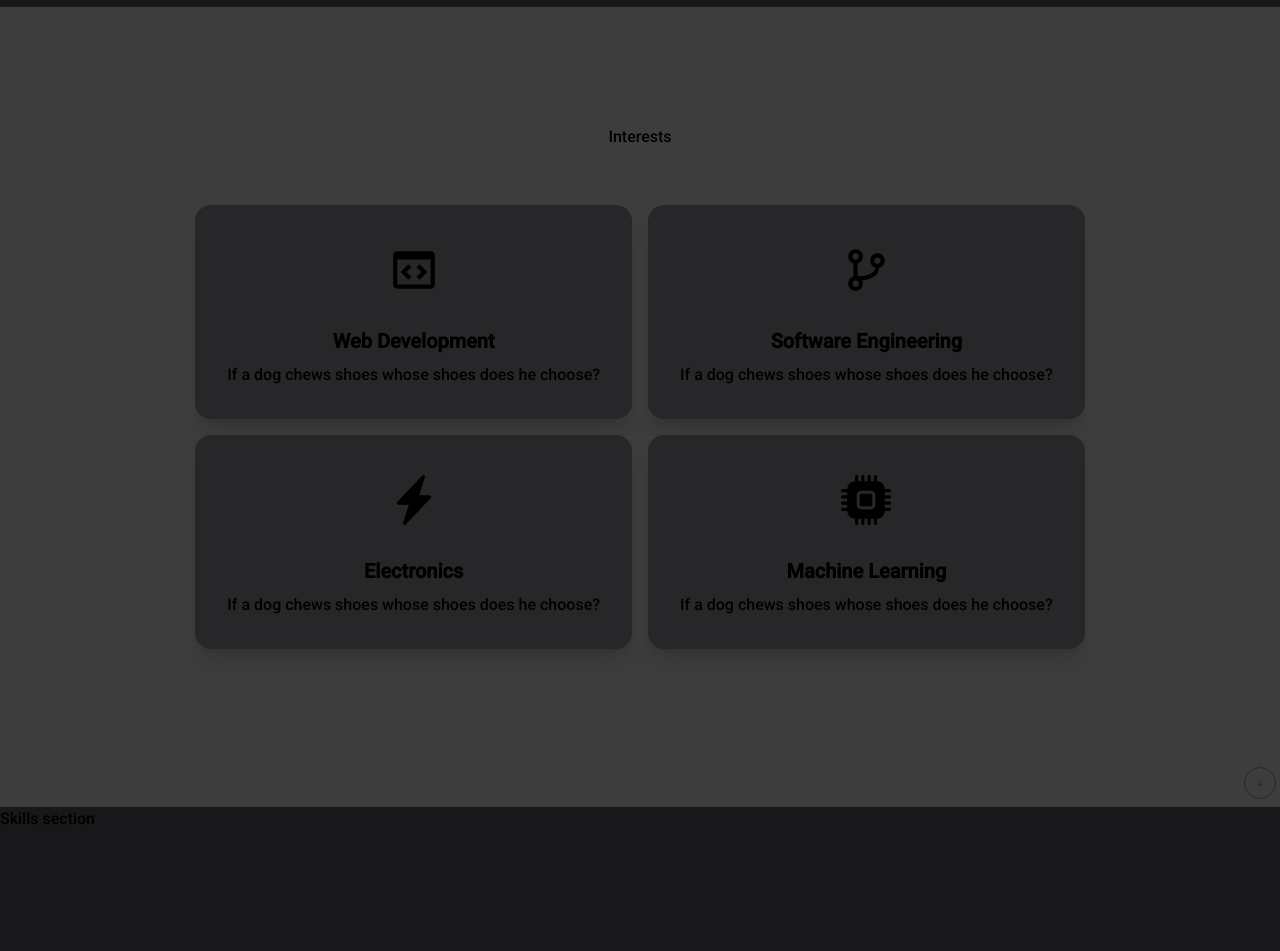
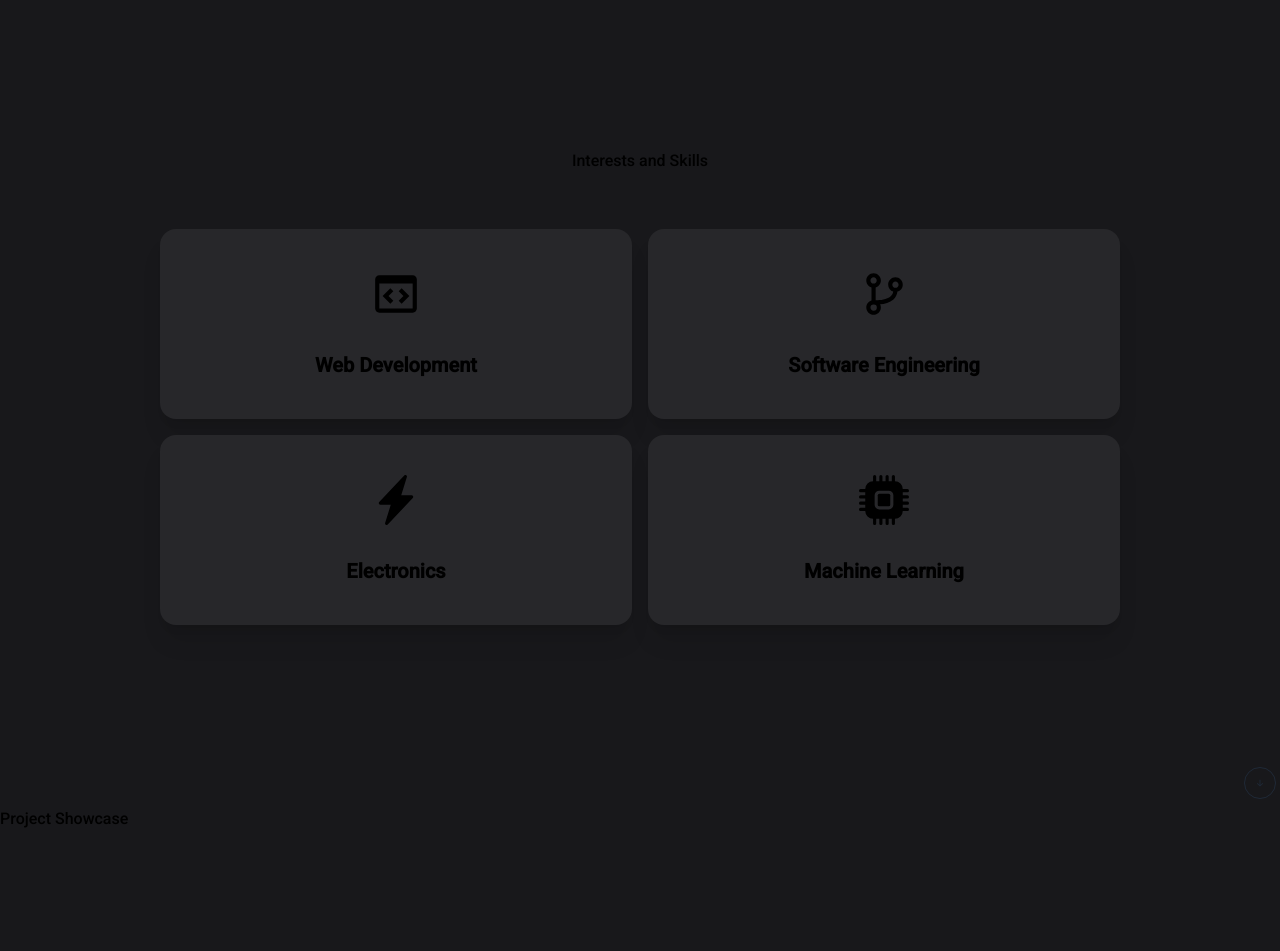
Before and after one commit to tamzeedq/personal_website, a Next.js app: page / in a window 1280 px wide. Shown: the part 1141-2092 px from the top of the page. Built offline with nearby package versions, Linux system fonts and the light colour scheme.

Commit message:
combined skills and interests

```diff
--- a/src/app/globals.css
+++ b/src/app/globals.css
@@ -25,5 +25,5 @@ body {
     )
     rgb(var(--background-start-rgb)); */
 
-  background: rgb(61, 61, 61);
+  background: rgb(24 24 27);
 }
--- a/src/app/page.tsx
+++ b/src/app/page.tsx
@@ -65,57 +65,65 @@ export default function Home() {
 
       {/* Interests flex justify-center items-center*/}
       <div id="interests" className='min-h-screen flex flex-col items-center justify-center gap-4 relative'>
-        <label className=''>Interests</label>
-        <div className='grid gap-4 md:grid-cols-2 md:grid-rows-2 sm:grid-rows-4 py-10'>
-          <div className="card w-[100%] bg-base-100 shadow-xl bg-zinc-800 transform transition-transform hover:scale-105">
+        <label className=''>Interests and Skills</label>
+        <div className='grid gap-4 md:grid-cols-2 md:grid-rows-2 sm:grid-rows-4 py-10 w-[75%]'>
+          <div className="group card w-[100%] bg-base-100 shadow-xl bg-zinc-800 transform transition-transform hover:scale-105">
             <figure className="px-10 pt-10">
               <BiCodeBlock size={50}></BiCodeBlock>
             </figure>
             <div className="card-body items-center text-center">
               <h2 className="card-title">Web Development</h2>
-              <p>If a dog chews shoes whose shoes does he choose?</p>
-
+              <div className='flex flex-row gap-x-2'>
+                <div className="badge badge-neutral group-hover:block hidden">ReactJS</div>
+                <div className="badge badge-neutral group-hover:block hidden">HTML</div>
+                <div className="badge badge-neutral group-hover:block hidden">CSS</div>
+                <div className="badge badge-neutral group-hover:block hidden">PostGresSQL</div>
+              </div>
             </div>
           </div>
 
-          <div className="card w-[100%] bg-base-100 shadow-xl bg-zinc-800 transform transition-transform hover:scale-105">
+          <div className="group card w-[100%] bg-base-100 shadow-xl bg-zinc-800 transform transition-transform hover:scale-105">
             <figure className="px-10 pt-10">
               <BiGitBranch size={50}></BiGitBranch>
             </figure>
             <div className="card-body items-center text-center">
               <h2 className="card-title">Software Engineering</h2>
-              <p>If a dog chews shoes whose shoes does he choose?</p>
+              <div className='flex flex-row gap-x-2'>
+                <div className="badge badge-neutral group-hover:block hidden">Java</div>
+                <div className="badge badge-neutral group-hover:block hidden">C++</div>
+                <div className="badge badge-neutral group-hover:block hidden">Python</div>
+              </div>
             </div>
           </div>
 
-          <div className="card w-[100%] bg-base-100 shadow-xl bg-zinc-800 transform transition-transform hover:scale-105">
+          <div className="group card w-[100%] bg-base-100 shadow-xl bg-zinc-800 transform transition-transform hover:scale-105">
             <figure className="px-10 pt-10">
               <BsFillLightningChargeFill size={50}></BsFillLightningChargeFill>
             </figure>
             <div className="card-body items-center text-center">
               <h2 className="card-title">Electronics</h2>
-              <p>If a dog chews shoes whose shoes does he choose?</p>
+              <div className='flex flex-row gap-x-2'>
+                <div className="badge badge-neutral group-hover:block hidden">Arduino</div>
+                <div className="badge badge-neutral group-hover:block hidden">C++</div>
+              </div>
             </div>
           </div>
 
-          <div className="card w-[100%] bg-base-100 shadow-xl bg-zinc-800 transform transition-transform hover:scale-105">
+          <div className="group card w-[100%] bg-base-100 shadow-xl bg-zinc-800 transform transition-transform hover:scale-105">
             <figure className="px-10 pt-10">
-              <BsCpuFill size={50}></BsCpuFill>
+            <BsCpuFill size={50}></BsCpuFill>
             </figure>
             <div className="card-body items-center text-center">
               <h2 className="card-title">Machine Learning</h2>
-              <p>If a dog chews shoes whose shoes does he choose?</p>
+              {/* <div className='flex flex-row gap-x-2'>
+                <div className="badge badge-neutral group-hover:block hidden">Currently Learning</div>
+              </div> */}
             </div>
           </div>
         </div>
-        <button className='btn btn-circle btn-sm btn-outline absolute bottom-2 right-1 bg-transparent' onClick={(e) => handleClickScroll("skills")}><BsArrowDownShort></BsArrowDownShort></button>
+        <button className='btn btn-circle btn-sm btn-outline absolute bottom-2 right-1 bg-transparent' onClick={(e) => handleClickScroll("projects")}><BsArrowDownShort></BsArrowDownShort></button>
       </div>
 
-      {/* Skills */}
-      <div id="skills" className='min-h-screen bg-zinc-900 relative'>
-        <p>Skills section</p>
-        <button className='btn btn-circle btn-sm btn-outline absolute bottom-2 right-1 bg-transparent' onClick={(e) => handleClickScroll("projects")}><BsArrowDownShort></BsArrowDownShort></button>
-      </div>
 
       {/* Project Showcase */}
       <div id="projects" className='min-h-screen relative'>
```
